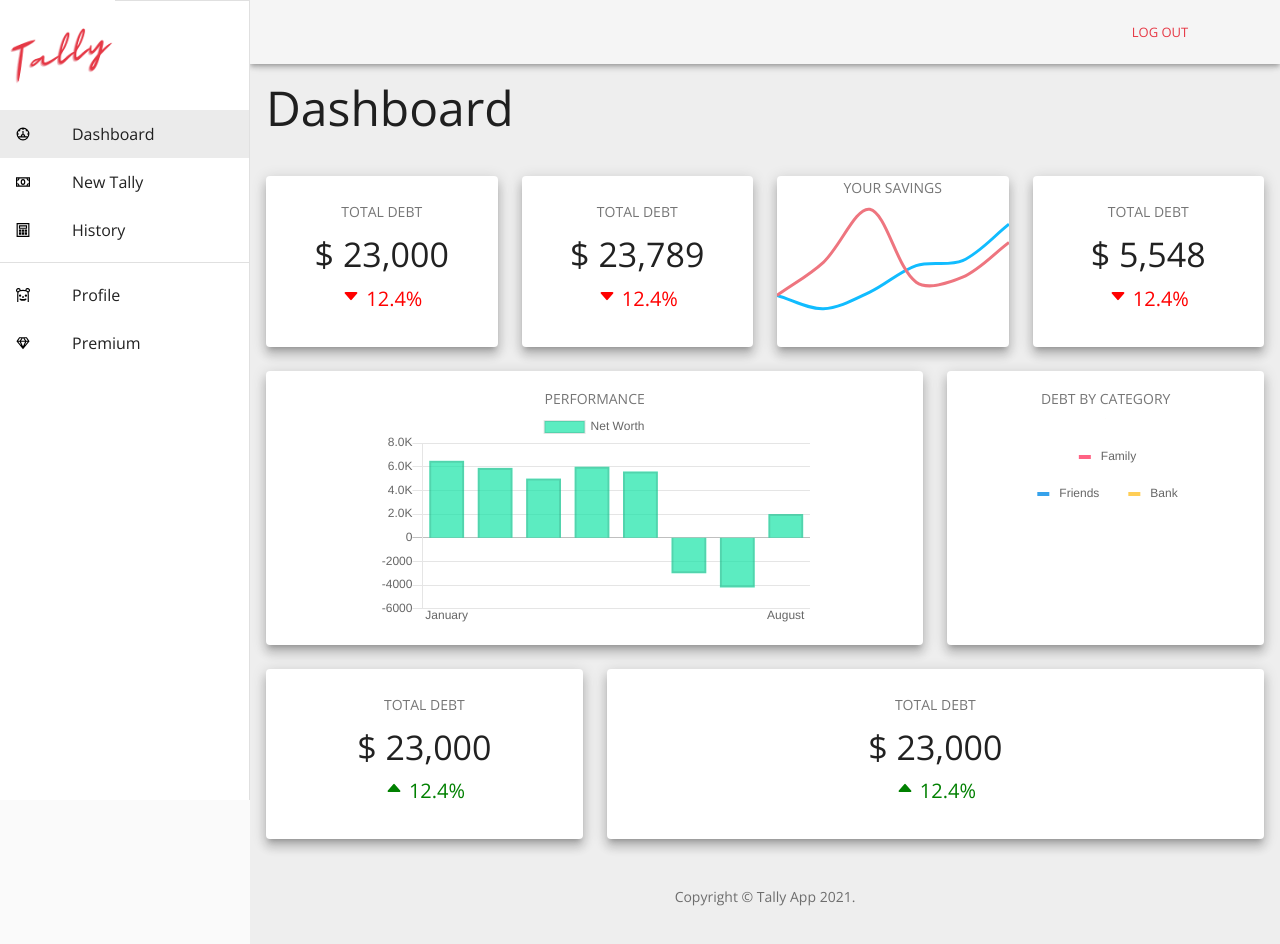
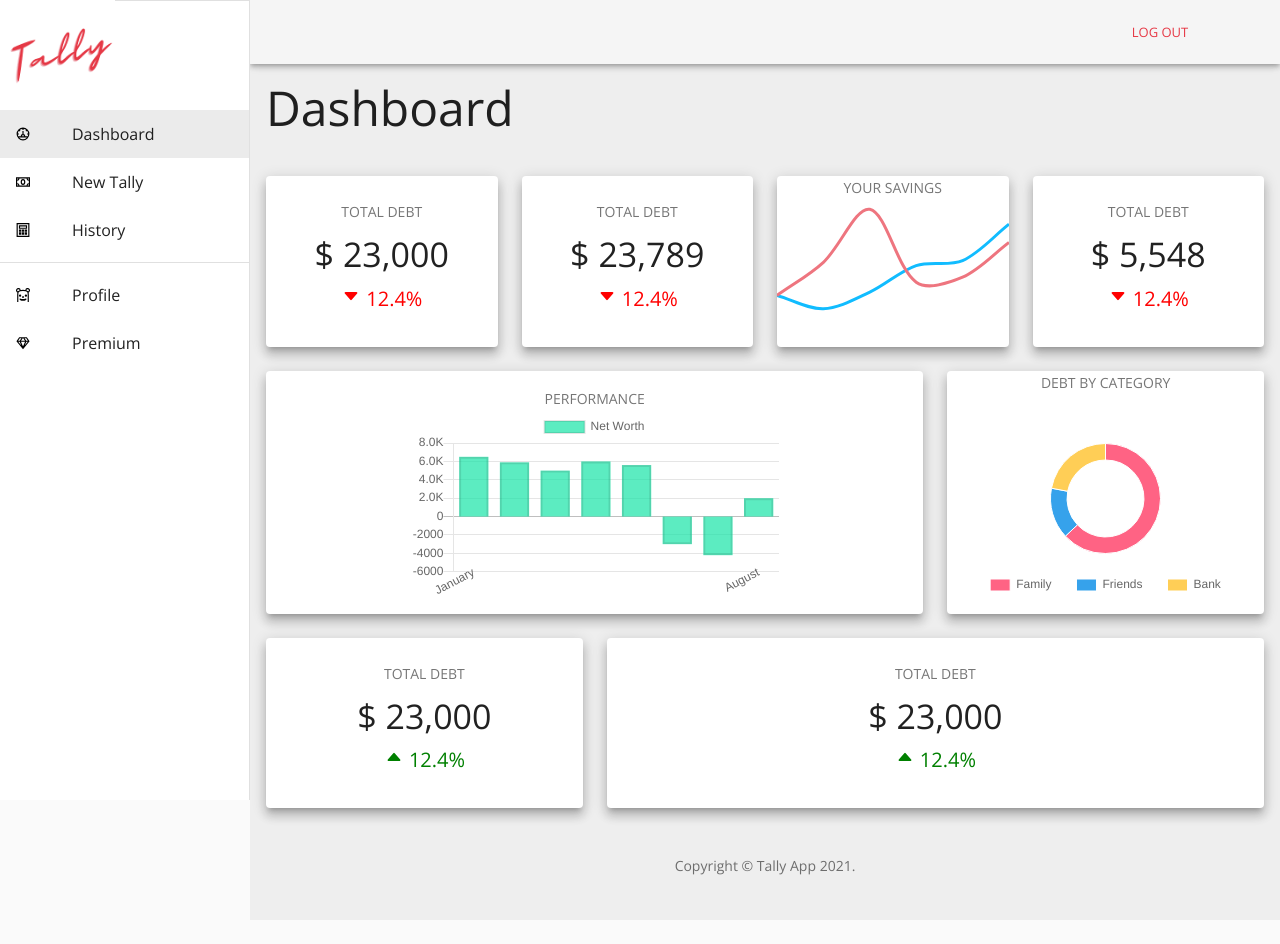
Before and after one commit to awalemandi/tally, a React (Create React App) app: page /home/dashboard in a window 1280 px wide. Shown: the top 944 px of the page. After the commit the page ends 920 px from the top, so only its background shows below. Built offline with nearby package versions, Linux system fonts and the light colour scheme.

Commit message:
redid the doughnut chart for uniformity

```diff
--- a/src/components/menu/dashboard/DebtByCategory.tsx
+++ b/src/components/menu/dashboard/DebtByCategory.tsx
@@ -8,13 +8,14 @@ import {
 	makeStyles,
 } from '@material-ui/core';
 import DoughnutChart from '../../common/DoughnutChart';
+import { Doughnut } from 'react-chartjs-2';
 
 const useStyles = makeStyles(theme => ({
 	root: {
 		height: '100%',
 		width: 'auto',
-		padding: theme.spacing(2),
 		margin: 0,
+		padding: 0,
 	},
 }));
 
@@ -24,7 +25,7 @@ const loadData = {
 			data: [63, 15, 22],
 			backgroundColor: ['#FF6384', '#36A2EB', '#FFCE56'],
 			hoverBackgroundColor: ['#FF6384', '#36A2EB', '#FFCE56'],
-			borderWidth: 8,
+			borderWidth: 1,
 		},
 	],
 	labels: ['Family', 'Friends', 'Bank'],
@@ -33,7 +34,6 @@ const loadData = {
 const loadOptions = {
 	...{
 		responsive: true,
-
 		legend: {
 			position: 'bottom',
 			labels: {
@@ -41,7 +41,7 @@ const loadOptions = {
 				boxWidth: 20,
 			},
 		},
-		cutoutPercentage: 0,
+		cutoutPercentage: 70,
 		tooltips: {
 			custom: false,
 			mode: 'index',
@@ -56,8 +56,14 @@ const DebtByCategory = () => {
 	return (
 		<Card className={clsx(classes.root)} raised={true}>
 			<CardContent style={{ margin: 0, padding: 0 }}>
-				<Grid container direction='column' justify='center' alignItems='center'>
-					<Grid item>
+				<Grid
+					container
+					direction='column'
+					justify='center'
+					alignItems='center'
+					spacing={6}
+				>
+					<Grid item xs={12}>
 						<Typography color='textSecondary' gutterBottom variant='button'>
 							Debt By Category
 						</Typography>
@@ -69,7 +75,7 @@ const DebtByCategory = () => {
 						alignItems='center'
 						item
 						xs={12}
-						style={{ maxWidth: '70%' }}
+						style={{ maxHeight: '80%' }}
 					>
 						<DoughnutChart data={loadData} options={loadOptions} />
 					</Grid>
--- a/src/components/menu/dashboard/Performace.tsx
+++ b/src/components/menu/dashboard/Performace.tsx
@@ -114,7 +114,7 @@ const Performance = () => {
 						alignItems='center'
 						item
 						xs={12}
-						style={{ maxWidth: '70%' }}
+						style={{ maxWidth: '60%' }}
 					>
 						<BarChart data={loadData} options={loadOptions} />
 					</Grid>
```
Also changed, not shown: 1 other file (tests, documents, lock files or other folders).
